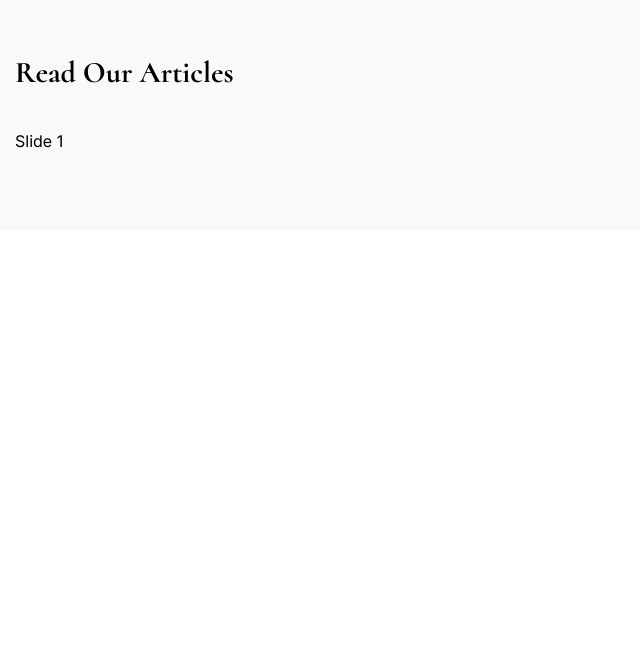
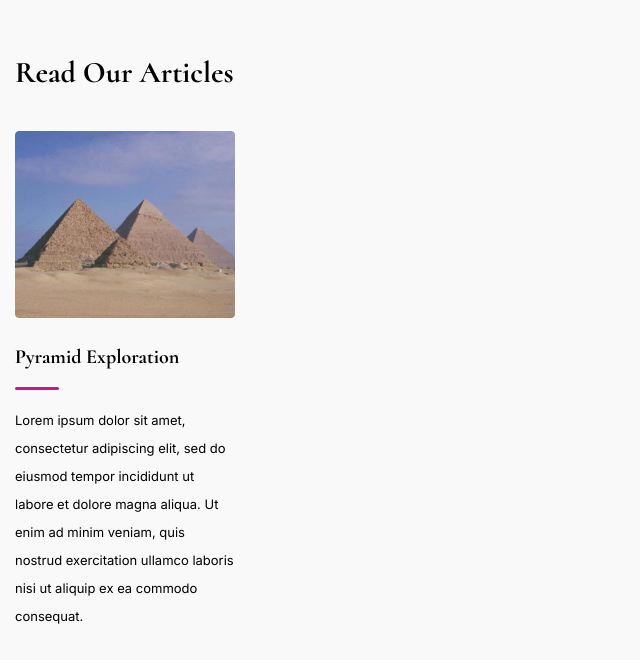
Before and after one commit to KunalP99/six-adepts-pma, a Next.js app: page / in a window 1280 px wide. Shown: the part 1672-2332 px from the top of the page, without its empty margins (0-640 px from the left). Before the commit the page ends 1903 px from the top, so only its background shows below. Built offline with nearby package versions, Linux system fonts and the light colour scheme.

Commit message:
feat: add Carousel component and style it

```diff
--- a/components/Carousel/Carousel.tsx
+++ b/components/Carousel/Carousel.tsx
@@ -1,17 +1,37 @@
 "use client"
 import useEmblaCarousel from "embla-carousel-react";
 import styles from "./carousel.module.scss";
+import Image from "next/image";
+import { cormorant } from "@/app/font";
 
-const Carousel = () => {
+interface ISingleArticle {
+  img: string,
+  alt: string,
+  title: string,
+  summary: string
+}
+
+const Carousel = ({ img, alt, title, summary }: ISingleArticle) => {
   const [emblaRef] = useEmblaCarousel({ loop: false });
 
   return (
     <div className={styles.embla} ref={emblaRef}>
       <div className={styles.emblaContainer}>
-        <div className={styles.emblaSlide}>Slide 1</div>
-        <div className={styles.emblaSlide}>Slide 2</div>
-        <div className={styles.emblaSlide}>Slide 3</div>
+        <div className={styles.singleArticle}>
+          <Image
+            src={"/articles/pyramid-exploration.png"}
+            width={220}
+            height={187}
+            alt="Pyramid Exploration article"
+          />
+          <div>
+            <h3 className={cormorant.className}>Pyramid Exploration</h3>
+            <div className={styles.underline}></div>
+          </div>
+          <p>Lorem ipsum dolor sit amet, consectetur adipiscing elit, sed do eiusmod tempor incididunt ut labore et dolore magna aliqua. Ut enim ad minim veniam, quis nostrud exercitation ullamco laboris nisi ut aliquip ex ea commodo consequat.</p>
+        </div>
       </div>
+
     </div>
   )
 }
--- a/components/Carousel/carousel.module.scss
+++ b/components/Carousel/carousel.module.scss
@@ -1,10 +1,25 @@
+@import "../../app/variables.scss";
+
 .embla {
   overflow: hidden;
+
+  .emblaContainer {
+    display: flex;
+    gap: 20px;
+
+    .singleArticle {
+      width: 220px;
+      @include article-slide-text;
+
+      h3 {
+        @include h3;
+        margin-top: 16px
+      }
+
+      .underline {
+        @include underline(16px, 20%);
+        margin-bottom: 16px;
+      }
+    }
+  }
 }
-.emblaContainer {
-  display: flex;
-}
-.emblaSlide {
-  flex: 0 0 100%;
-  min-width: 0;
-}
```
Also changed, not shown: public/articles/pyramid-exploration.png (added).
